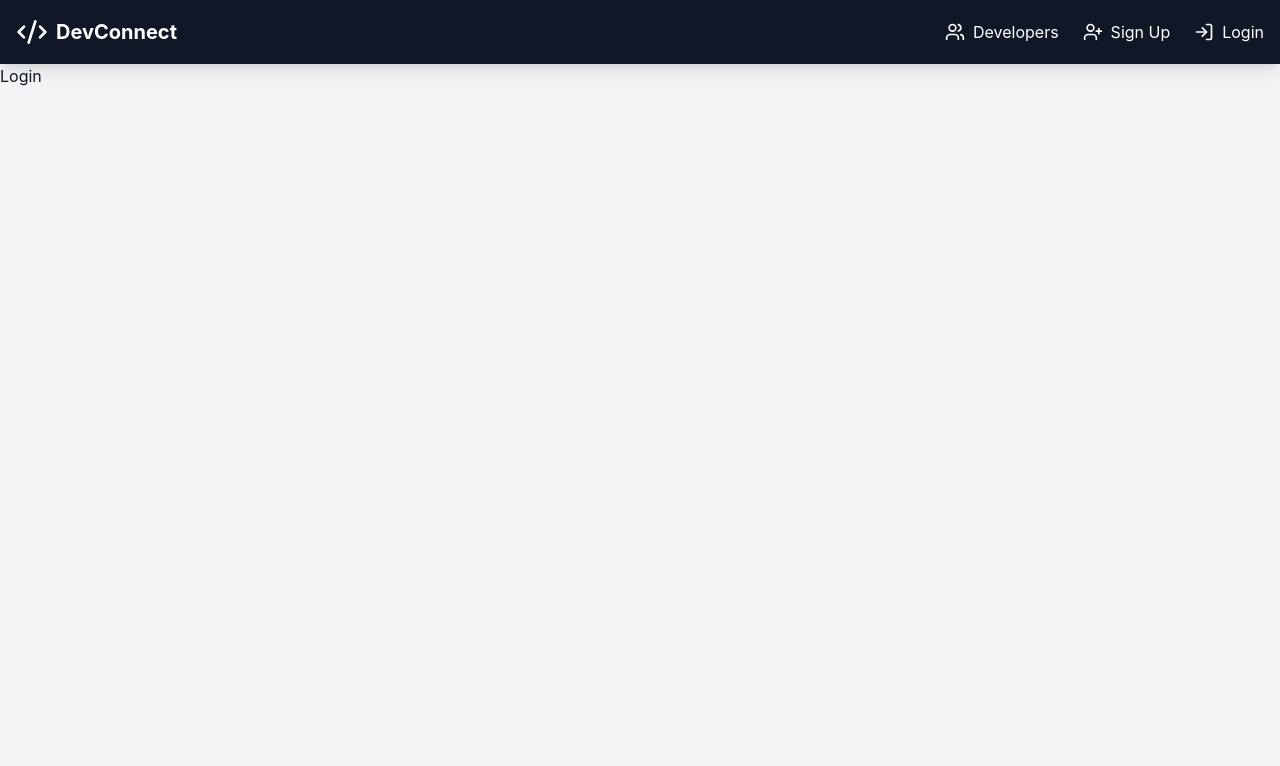
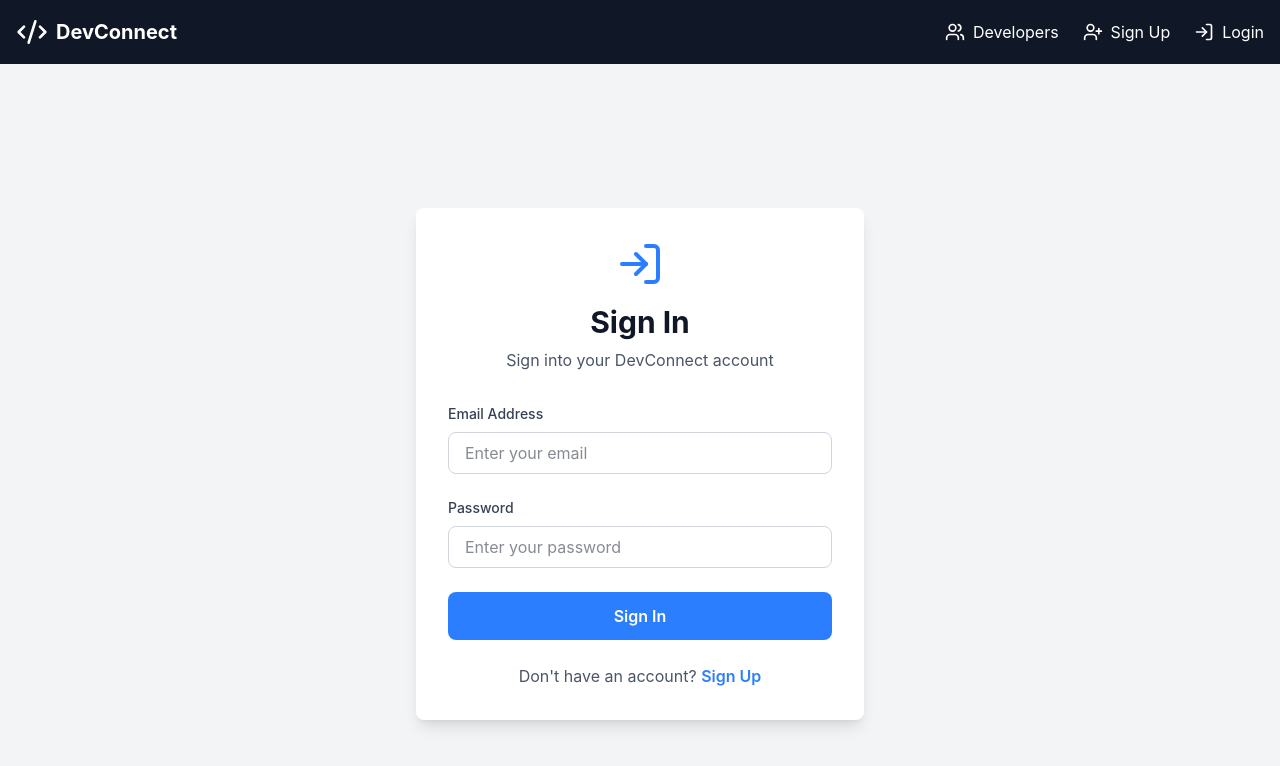
Before and after one commit to dag12y/devConnect, a React (Vite) app in the folder client/: page /login in a window 1280 px wide. Shown: the top 766 px of the page. Built offline with nearby package versions, Linux system fonts and the light colour scheme.

Commit message:
feat: implement Login component with form handling, validation, and routing to Register

```diff
--- a/client/src/components/auth/Login.jsx
+++ b/client/src/components/auth/Login.jsx
@@ -1,7 +1,98 @@
-import React from 'react'
+import { useState } from "react";
+import { Link } from "react-router-dom";
+import { LogIn } from "lucide-react";
 
 export default function Login() {
-  return (
-    <div>Login</div>
-  )
+    const [formData, setFormData] = useState({ email: "", password: "" });
+
+    const { email, password } = formData;
+
+    const handleSubmit = async (e) => {
+        e.preventDefault();
+        console.log(formData);
+        setFormData({ email: "", password: "" });
+    };
+
+    return (
+        <div className="min-h-screen bg-gray-100 flex items-center justify-center px-4 py-12">
+            <div className="max-w-md w-full bg-white rounded-lg shadow-lg p-8">
+                <div className="text-center mb-8">
+                    <LogIn className="w-12 h-12 mx-auto mb-4 text-blue-500" />
+                    <h1 className="text-3xl font-bold text-gray-900">
+                        Sign In
+                    </h1>
+                    <p className="text-gray-600 mt-2">
+                        Sign into your DevConnect account
+                    </p>
+                </div>
+
+                <form onSubmit={handleSubmit} className="space-y-6">
+                    <div>
+                        <label
+                            htmlFor="email"
+                            className="block text-sm font-medium text-gray-700 mb-2"
+                        >
+                            Email Address
+                        </label>
+                        <input
+                            type="email"
+                            id="email"
+                            name="email"
+                            onChange={(e) =>
+                                setFormData({
+                                    ...formData,
+                                    email: e.target.value,
+                                })
+                            }
+                            value={formData.email}
+                            required
+                            className="w-full px-4 py-2 border border-gray-300 rounded-lg focus:ring-2 focus:ring-blue-500 focus:border-transparent"
+                            placeholder="Enter your email"
+                        />
+                    </div>
+
+                    <div>
+                        <label
+                            htmlFor="password"
+                            className="block text-sm font-medium text-gray-700 mb-2"
+                        >
+                            Password
+                        </label>
+                        <input
+                            type="password"
+                            id="password"
+                            name="password"
+                            value={formData.password}
+                            onChange={(e) =>
+                                setFormData({
+                                    ...formData,
+                                    password: e.target.value,
+                                })
+                            }
+                            required
+                            className="w-full px-4 py-2 border border-gray-300 rounded-lg focus:ring-2 focus:ring-blue-500 focus:border-transparent"
+                            placeholder="Enter your password"
+                        />
+                    </div>
+
+                    <button
+                        type="submit"
+                        className="w-full bg-blue-500 hover:bg-blue-600 disabled:bg-blue-300 text-white py-3 rounded-lg font-semibold transition-colors"
+                    >
+                        Sign In
+                    </button>
+                </form>
+
+                <p className="mt-6 text-center text-gray-600">
+                    Don't have an account?{" "}
+                    <Link
+                        to="/register"
+                        className="text-blue-500 hover:text-blue-600 font-semibold"
+                    >
+                        Sign Up
+                    </Link>
+                </p>
+            </div>
+        </div>
+    );
 }
--- a/client/src/components/auth/Register.jsx
+++ b/client/src/components/auth/Register.jsx
@@ -1,5 +1,5 @@
 import { useState } from "react";
-import { Link } from "react-router";
+import { Link } from "react-router-dom";
 import { UserPlus } from "lucide-react";
 import { toast } from "sonner";
 
@@ -22,6 +22,12 @@ export default function Register() {
         }
         const userData = { name, email, password };
         console.log(userData);
+        setFormData({
+            name: "",
+            email: "",
+            password: "",
+            password2: "",
+        });
     }
     return (
         <div className="min-h-screen bg-gray-100 flex items-center justify-center px-4 py-12">
```
